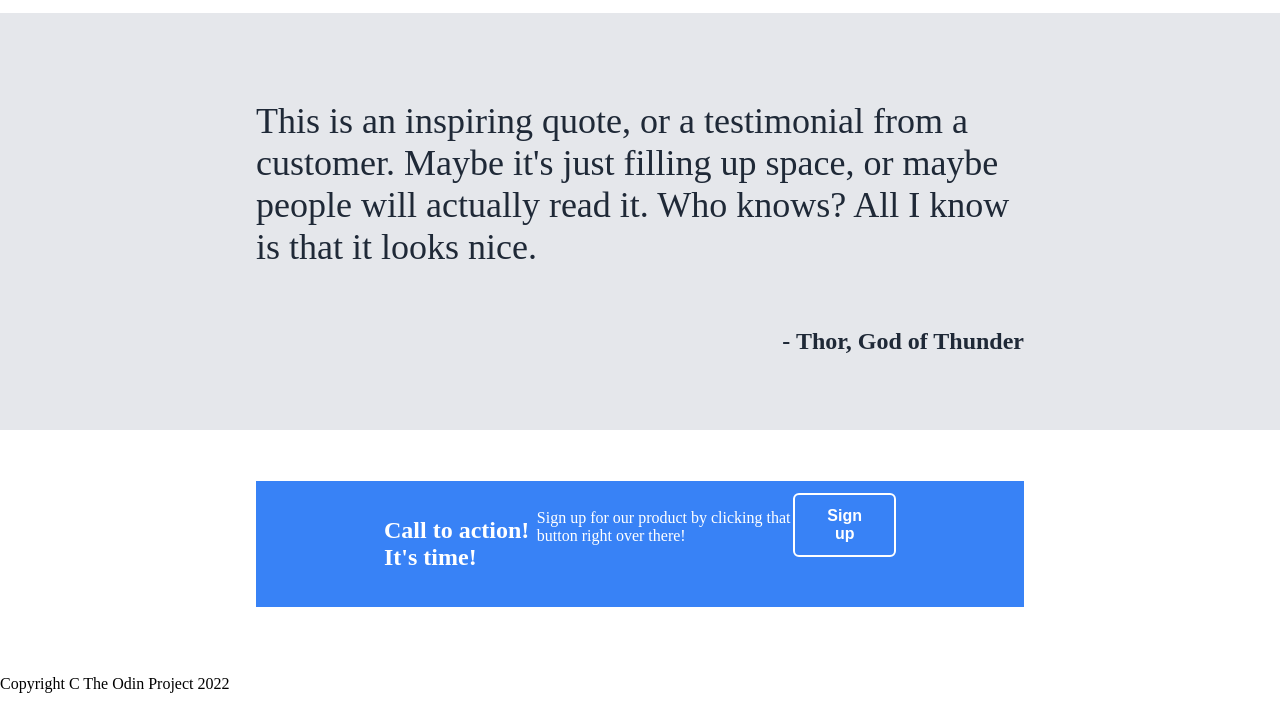
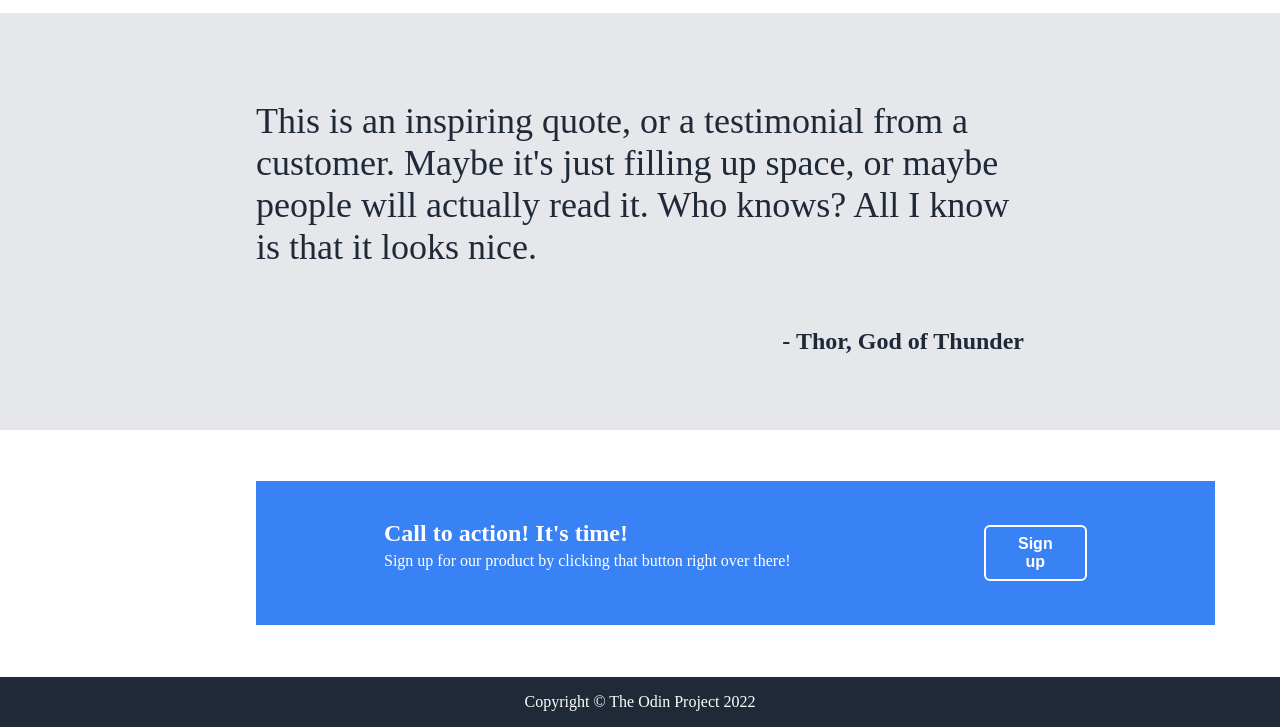
Before and after one commit to Zapflare/landing-page, a plain HTML site: page index.html in a window 1280 px wide. Shown: the part 895-1622 px from the top of the page. Drawn offline with Linux system fonts and the light colour scheme.

Commit message:
Fix CTA aligning

```diff
--- a/index.html
+++ b/index.html
@@ -77,20 +77,24 @@
 
     <div class="cta-container">
         <div class="cta-box">
+            <div class="cta-column">
                 <div class="cta-title">
                 <p>Call to action! It's time!</p>
                 </div>
                 <div class="cta-text">
                     <p>Sign up for our product by clicking that button right over there!</p>
                 </div>
+            </div>
+            <div class="cta-column">
                     <div class="cta-button">
-                <button class="cta-button">Sign up</button>
+                        <button class="button-cta">Sign up</button>
+                    </div>
             </div>
         </div>
     </div>
 
     <div class="footer">
-        <p>Copyright C The Odin Project 2022</p>
+        <p>Copyright © The Odin Project 2022</p>
     </div>
 
 </body>
--- a/style.css
+++ b/style.css
@@ -171,19 +171,19 @@ li {
 
 .cta-container {
     display: flex;
-    flex-flow: row wrap;
-    justify-content: center;
     margin-left: 20%;
     margin-right: 20%;
     padding: 4% 0;
-    width: 60%;
 }
 
 .cta-box {
+    align-items: center;
     background-color: #3882F6;
     color: #fff;
     display: flex;
+    height: 120px;
     padding: 12px 128px;
+    width: 800px;
 }
 
 .cta-button button {
@@ -191,18 +191,35 @@ li {
     border: 2px solid #fff;
     border-radius: 6px;
     color: #fff;
-    flex: 2;
+    display: flex;
     font-size: 16px;
     font-weight: 800;
-    padding: 12px 32px;
+    padding: 8px 32px;
 }
 
 .cta-title {
+    display: flex;
+    flex: 1 0 55%;
     font-size: 24px;
     font-weight: bolder;
+    height: 40px;
+    width: 600px;
+}
+
+.cta-button {
+    display: flex;
+    justify-content: center;
 }
 
 .cta-text {
-    align-self: flex-start;
-    flex-basis: 80%;
+    display: flex;
+    flex: 1 0 55%;
+    height: 75px;
+    order: 2;
 }
+
+.footer {
+    background-color: #1F2937;
+    color: #fff;
+    text-align: center;
+}
```
Lines whose indentation alone changed are shown as unchanged.
